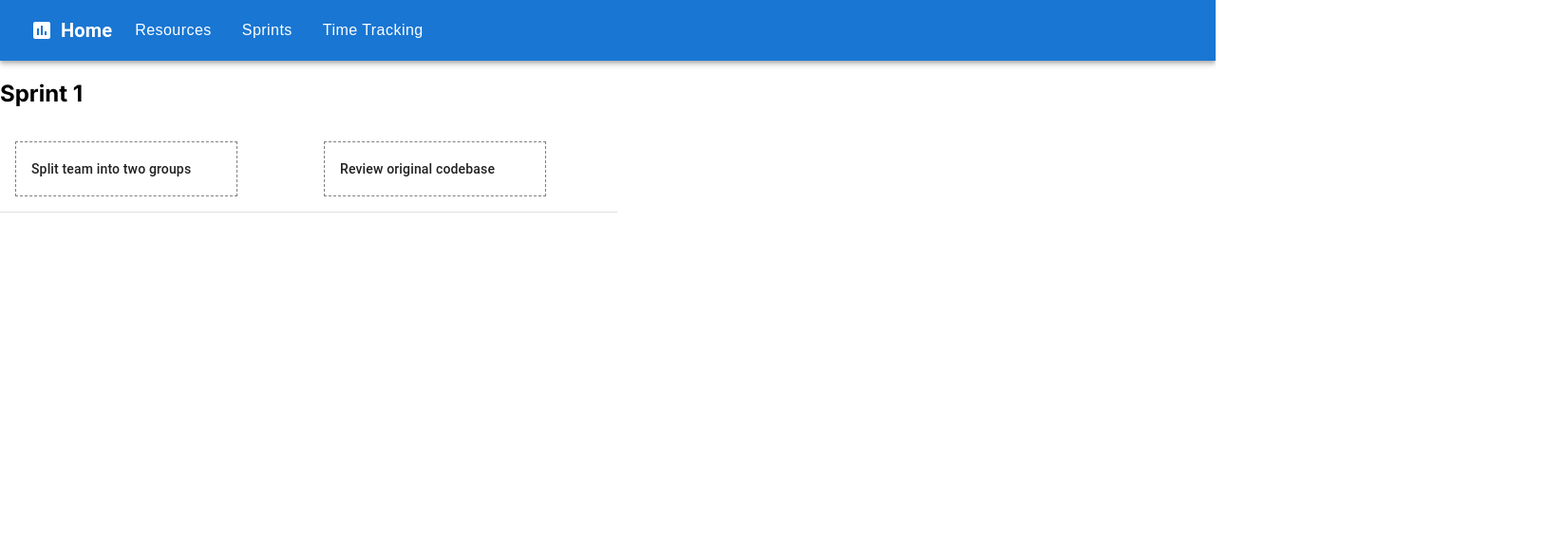
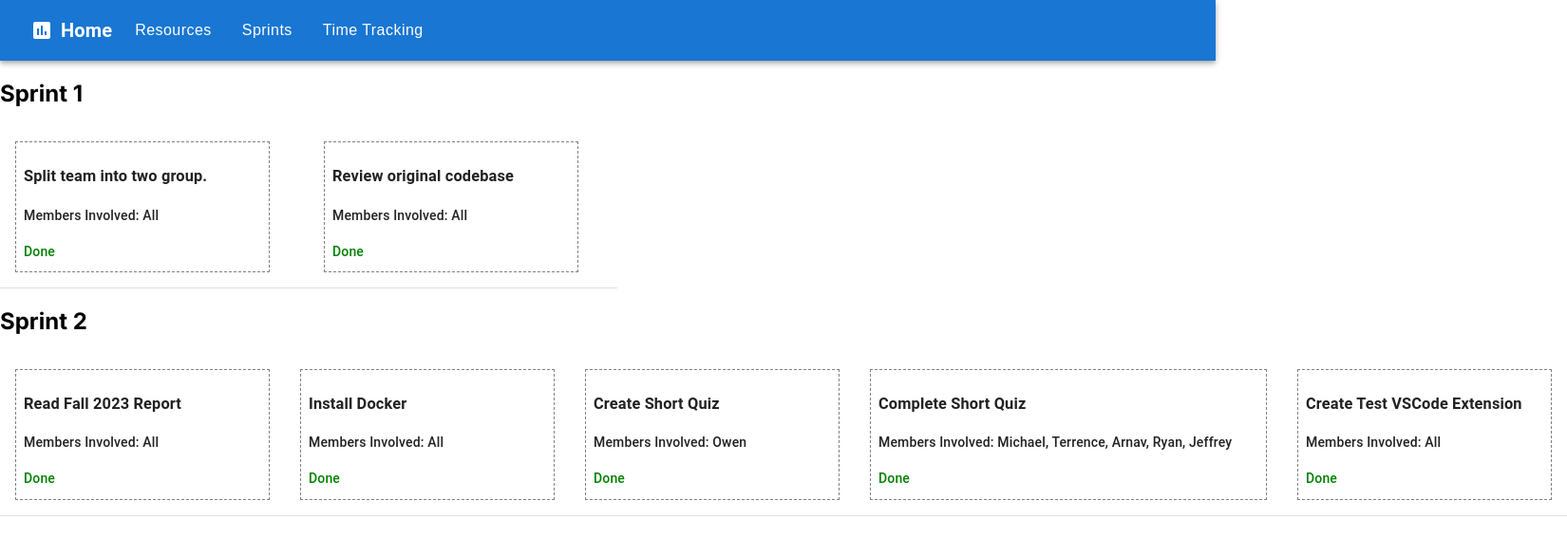
Before and after one commit to SE4AIResearch/DataLeakage_JupyterNotebook_Website_Fall2024, a Next.js app: page /sprints in a window 1280 px wide. Shown: the top 566 px of the page at 95% size, 1650 px wide, since content can reach past the window. Built offline with nearby package versions, Linux system fonts and the light colour scheme.

Commit message:
updated sprint page

```diff
--- a/app/globals.css
+++ b/app/globals.css
@@ -2,3 +2,7 @@ body {
   font-family: 'Segoe UI', Tahoma, Verdana, sans-serif;
   margin: 0;
 }
+
+p {
+  color: green;
+}
--- a/app/sprints/page.tsx
+++ b/app/sprints/page.tsx
@@ -1,6 +1,7 @@
 "use client"; // This directive allows the component to run on the client side.
 import { Box, Container, Link, Paper, Stack, Table, TableBody, TableCell, TableContainer, TableHead, TableRow, Typography } from "@mui/material";
 import ResponsiveAppBar from "@/components/navbar";
+import "../globals.css";
 
 export default function Sprints() {
   return (
@@ -10,20 +11,70 @@ export default function Sprints() {
       <Table sx={{ maxWidth: 650 }} aria-label="Example static collection table">
         <TableHead>
           <TableRow>
-          <TableCell>
-            <Box sx={{ p: 2, border: '1px dashed grey', width: 200 }}>
-              Split team into two groups
-            </Box>
+            <TableCell>
+              <Box sx={{ p: 1, border: '1px dashed grey', width: 250, height: 120 }}>
+                <h3>Split team into two group.</h3>
+                Members Involved: All
+                <p>Done</p>
+              </Box>
+              </TableCell>
+
+              <TableCell>
+              <Box sx={{ p: 1, border: '1px dashed grey', width: 250, height: 120 }}>
+                <h3>Review original codebase</h3>
+                Members Involved: All
+                <p>Done</p>
+              </Box>
+            </TableCell>
+          </TableRow>
+        </TableHead>
+      </Table>
+      <h2>Sprint 2</h2>
+      <Table sx={{ maxWidth: 650 }} aria-label="Example static collection table">
+        <TableHead>
+          <TableRow>
+            <TableCell>
+              <Box sx={{ p: 1, border: '1px dashed grey', width: 250, height: 120 }}>
+                <h3>Read Fall 2023 Report</h3>
+                Members Involved: All
+                <p>Done</p>
+              </Box>
             </TableCell>
 
             <TableCell>
-            <Box sx={{ p: 2, border: '1px dashed grey', width: 200 }}>
-              Review original codebase
-            </Box>
+              <Box sx={{ p: 1, border: '1px dashed grey', width: 250, height: 120 }}>
+                <h3>Install Docker</h3>
+                Members Involved: All
+                <p>Done</p>
+              </Box>
+            </TableCell>
+
+            <TableCell>
+              <Box sx={{ p: 1, border: '1px dashed grey', width: 250, height: 120 }}>
+                <h3>Create Short Quiz</h3>
+                Members Involved: Owen
+                <p>Done</p>
+              </Box>
+            </TableCell>
+
+            <TableCell>
+              <Box sx={{ p: 1, border: '1px dashed grey', width: 400, height: 120 }}>
+                <h3>Complete Short Quiz</h3>
+                Members Involved: Michael, Terrence, Arnav, Ryan, Jeffrey
+                <p>Done</p>
+              </Box>
+            </TableCell>
+
+            <TableCell>
+              <Box sx={{ p: 1, border: '1px dashed grey', width: 250, height: 120 }}>
+                <h3>Create Test VSCode Extension</h3>
+                 Members Involved: All
+                <p>Done</p>
+              </Box>
             </TableCell>
           </TableRow>
         </TableHead>
-        </Table>
+      </Table>
 
 
     </Box>
```
